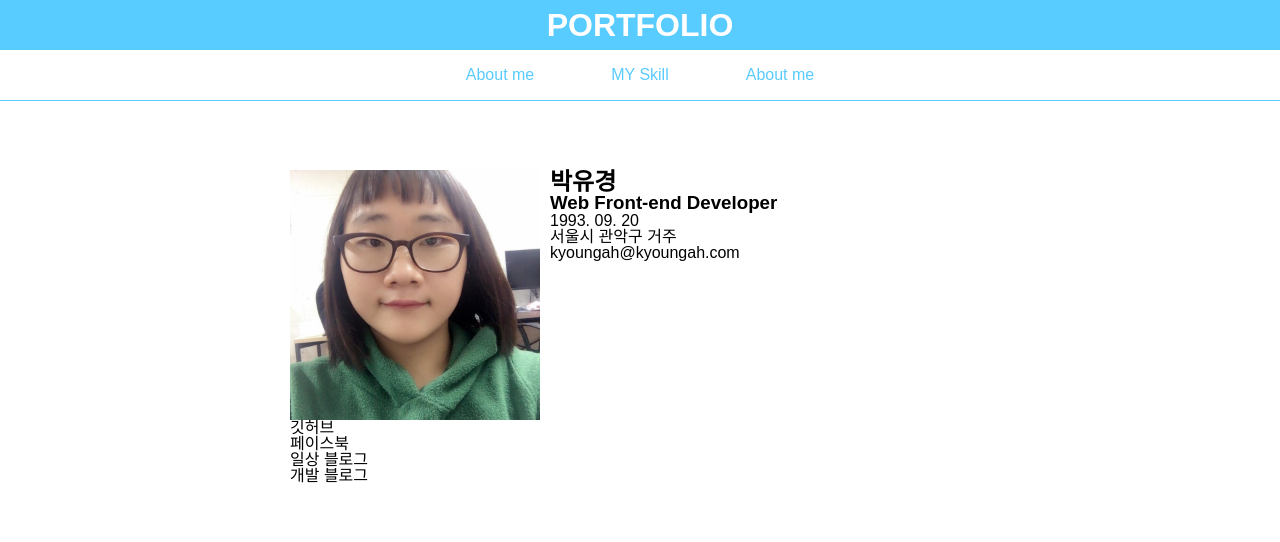
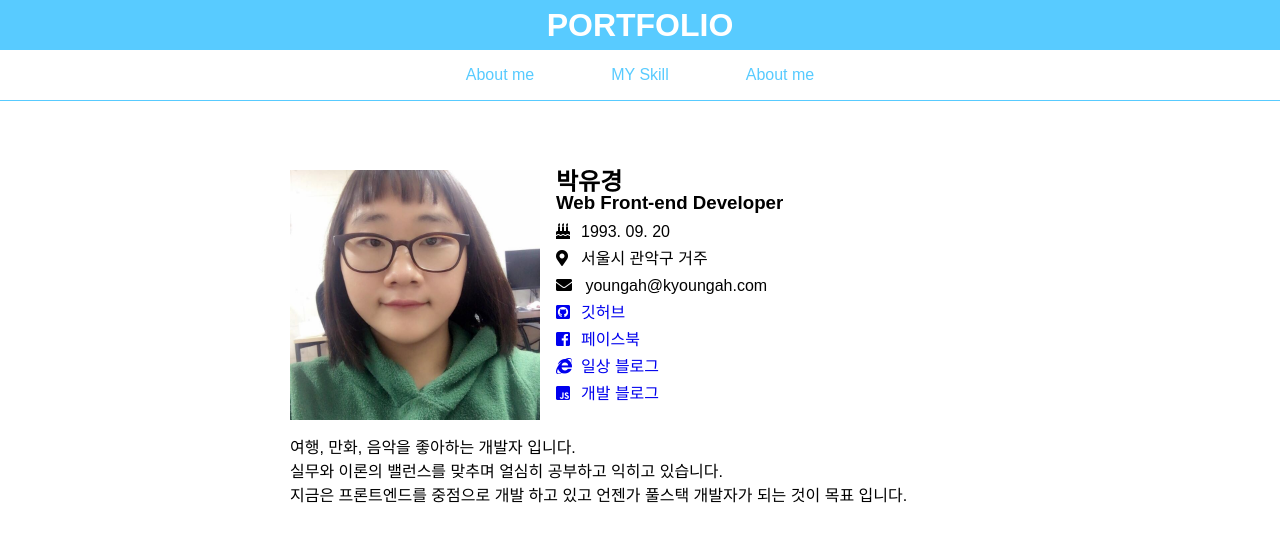
Before and after one commit to partyKyoung/portfolio, a website built with webpack: page index.html in a window 1280 px wide. Built offline with nearby package versions, Linux system fonts and the light colour scheme.

Commit message:
about me 페이지 작업 중

```diff
--- a/css/aboutMe.scss
+++ b/css/aboutMe.scss
@@ -8,8 +8,29 @@ $image-size: 250px;
     width: $image-size;
     height: $image-size;
   }
+}
 
-  ul {
-    padding: 0 10px;
+.about-me-profile-info {
+  padding: 0 16px;
+
+  li {
+    margin-bottom: 10px;
+  }
+
+  i {
+    width: 15px;
+    height: 16px;
+    margin-right: 10px;
+  }
+
+  a {
+    &:visited {
+      color: #000;
+    }
   }
 }
+
+.about-me-introduce {
+  margin-top: 16px;
+  line-height: 1.5;
+}
--- a/index.html
+++ b/index.html
@@ -4,6 +4,8 @@
 <head>
   <meta charset="utf-8">
   <meta name="viewport" content="width=device-width, initial-scale=1, shrink-to-fit=no">
+  <link rel="stylesheet" href="https://use.fontawesome.com/releases/v5.1.0/css/all.css" integrity="sha384-lKuwvrZot6UHsBSfcMvOkWwlCMgc0TaWr+30HWe3a4ltaBwTZhyTEggF5tJv8tbt"
+    crossorigin="anonymous">
   <title>박유경 포트폴리오</title>
 </head>
 
@@ -23,22 +25,51 @@
       <div class="slide about-me">
         <div class="about-me-profile">
           <img src="./images/me.jpg" class="about-me-profile-image" alt="프로필 이미지" />
-          <ul class="about-me-profile-info">
-            <li>
-              <h2>박유경</h2>
-              <h3>Web Front-end Developer</h3>
-            </li>
-            <li>1993. 09. 20</li>
-            <li>서울시 관악구 거주</li>
-            <li>kyoungah@kyoungah.com</li>
-          </ul>
+          <div class="about-me-profile-info">
+            <ul>
+              <li>
+                <h2>박유경</h2>
+                <h3>Web Front-end Developer</h3>
+              </li>
+              <li>
+                <i class="fas fa-birthday-cake"></i>1993. 09. 20
+              </li>
+              <li>
+                <i class="fas fa-map-marker-alt"></i>서울시 관악구 거주
+              </li>
+              <li>
+                <i class="fas fa-envelope"></i> youngah@kyoungah.com
+              </li>
+            </ul>
+            <ul>
+              <li>
+                <a href="https://github.com/partyKyoung">
+                  <i class="fab fa-github-square"></i>깃허브
+                </a>
+              </li>
+              <li>
+                <a href="https://www.facebook.com/kyoungah8D">
+                  <i class="fab fa-facebook-square"></i>페이스북
+                </a>
+              </li>
+              <li>
+                <a href="http://daily.kyoungah.com/">
+                  <i class="fab fa-internet-explorer"></i>일상 블로그
+                </a>
+              </li>
+              <li>
+                <a href="http://dev.kyoungah.com/">
+                  <i class="fab fa-js-square"></i>개발 블로그
+                </a>
+              </li>
+            </ul>
+          </div>
         </div>
-        <ul>
-          <li>깃허브</li>
-          <li>페이스북</li>
-          <li>일상 블로그</li>
-          <li>개발 블로그</li>
-        </ul>
+        <div class="about-me-introduce">
+          여행, 만화, 음악을 좋아하는 개발자 입니다.
+          <br/>실무와 이론의 밸런스를 맞추며 얼심히 공부하고 익히고 있습니다.
+          <br /> 지금은 프론트엔드를 중점으로 개발 하고 있고 언젠가 풀스택 개발자가 되는 것이 목표 입니다.
+        </div>
       </div>
     </div>
     <div class="section">
```
Also changed, not shown: build/bundle.js.
